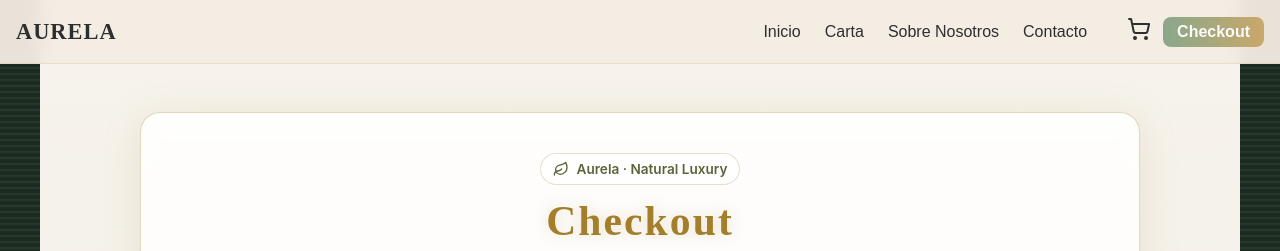
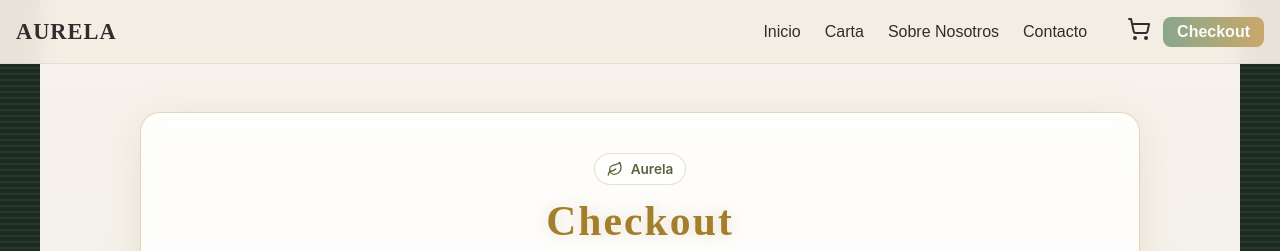
Before and after one commit to khevoc/Web-Aurela, a React (Vite) app in the folder frontend/: page /checkout in a window 1280 px wide. Shown: the top 251 px of the page. Built offline with nearby package versions, Linux system fonts and the light colour scheme.

Commit message:
Update CheckoutPage.jsx

```diff
--- a/frontend/src/components/Cart/CheckoutPage.jsx
+++ b/frontend/src/components/Cart/CheckoutPage.jsx
@@ -129,7 +129,7 @@ export default function CheckoutPage() {
         <header className="checkout-header">
           <div className="checkout-badge">
             <Leaf size={16} />
-            <span>Aurela · Natural Luxury</span>
+            <span>Aurela</span>
           </div>
           <h1 className="checkout-title">Checkout</h1>
           <p className="checkout-subtitle">
```
